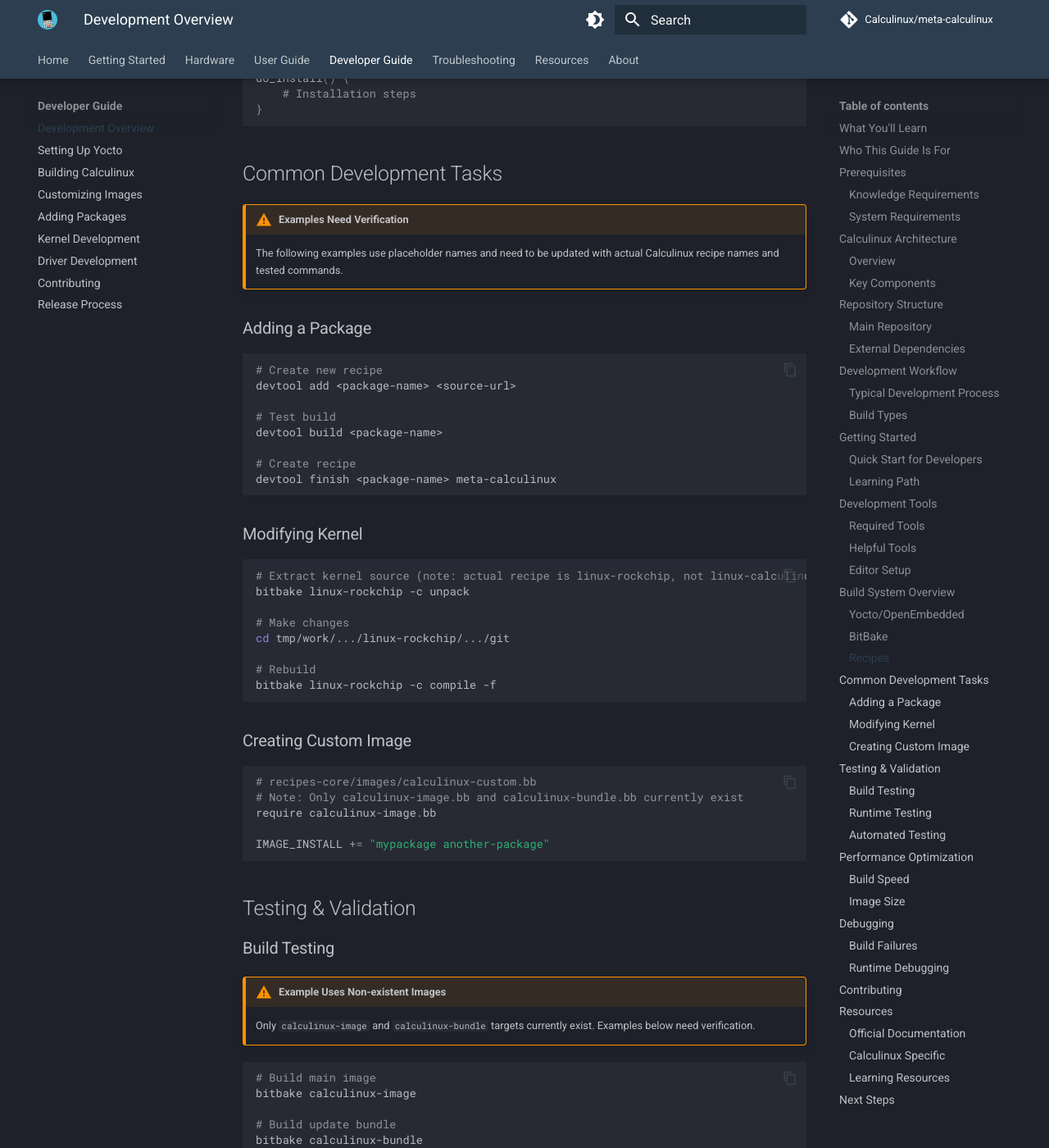
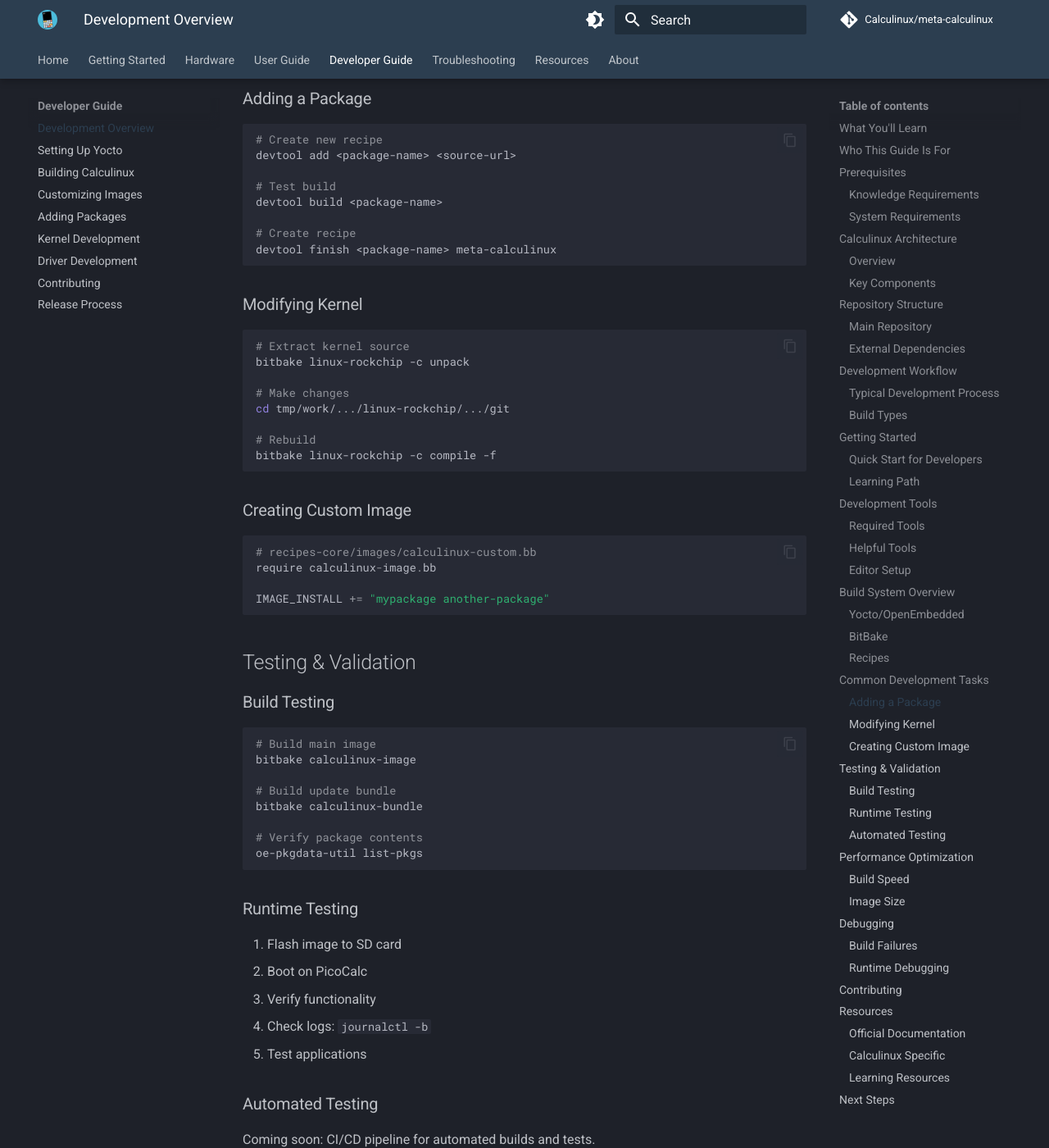
Before and after one commit to Calculinux/docs, an MkDocs documentation site: the page built from docs/developer/overview.md, in a window 1280 px wide and 1400 px high, scrolled down 6470 px. Shown: the whole window at 82% size. Built offline with MkDocs 1.6.1 and Material for MkDocs 9.7.7, drawn with Linux system fonts in a browser that asks for light colours; comment, search, counter and statistics services are not loaded; some of the changed text lies outside the part shown.

Commit message:
warnings

````diff
--- a/docs/developer/overview.md
+++ b/docs/developer/overview.md
@@ -103,9 +103,6 @@
 - Optional desktop environments
 
 ## Repository Structure
-
-!!! warning "Documentation Needs Update"
-    This section contains outdated information and is being revised to reflect the actual multi-layer Yocto structure. See [meta-calculinux README](https://github.com/Calculinux/meta-calculinux) for current structure.
 
 ### Main Repository
 
@@ -291,9 +288,6 @@
 
 ## Common Development Tasks
 
-!!! warning "Examples Need Verification"
-    The following examples use placeholder names and need to be updated with actual Calculinux recipe names and tested commands.
-
 ### Adding a Package
 
 ```bash
@@ -310,7 +304,7 @@
 ### Modifying Kernel
 
 ```bash
-# Extract kernel source (note: actual recipe is linux-rockchip, not linux-calculinux)
+# Extract kernel source
 bitbake linux-rockchip -c unpack
 
 # Make changes
@@ -324,7 +318,6 @@
 
 ```python
 # recipes-core/images/calculinux-custom.bb
-# Note: Only calculinux-image.bb and calculinux-bundle.bb currently exist
 require calculinux-image.bb
 
 IMAGE_INSTALL += "mypackage another-package"
@@ -333,9 +326,6 @@
 ## Testing & Validation
 
 ### Build Testing
-
-!!! warning "Example Uses Non-existent Images"
-    Only `calculinux-image` and `calculinux-bundle` targets currently exist. Examples below need verification.
 
 ```bash
 # Build main image
````
Also changed, not shown: other parts of docs/developer/overview.md (+1 -1 lines).
